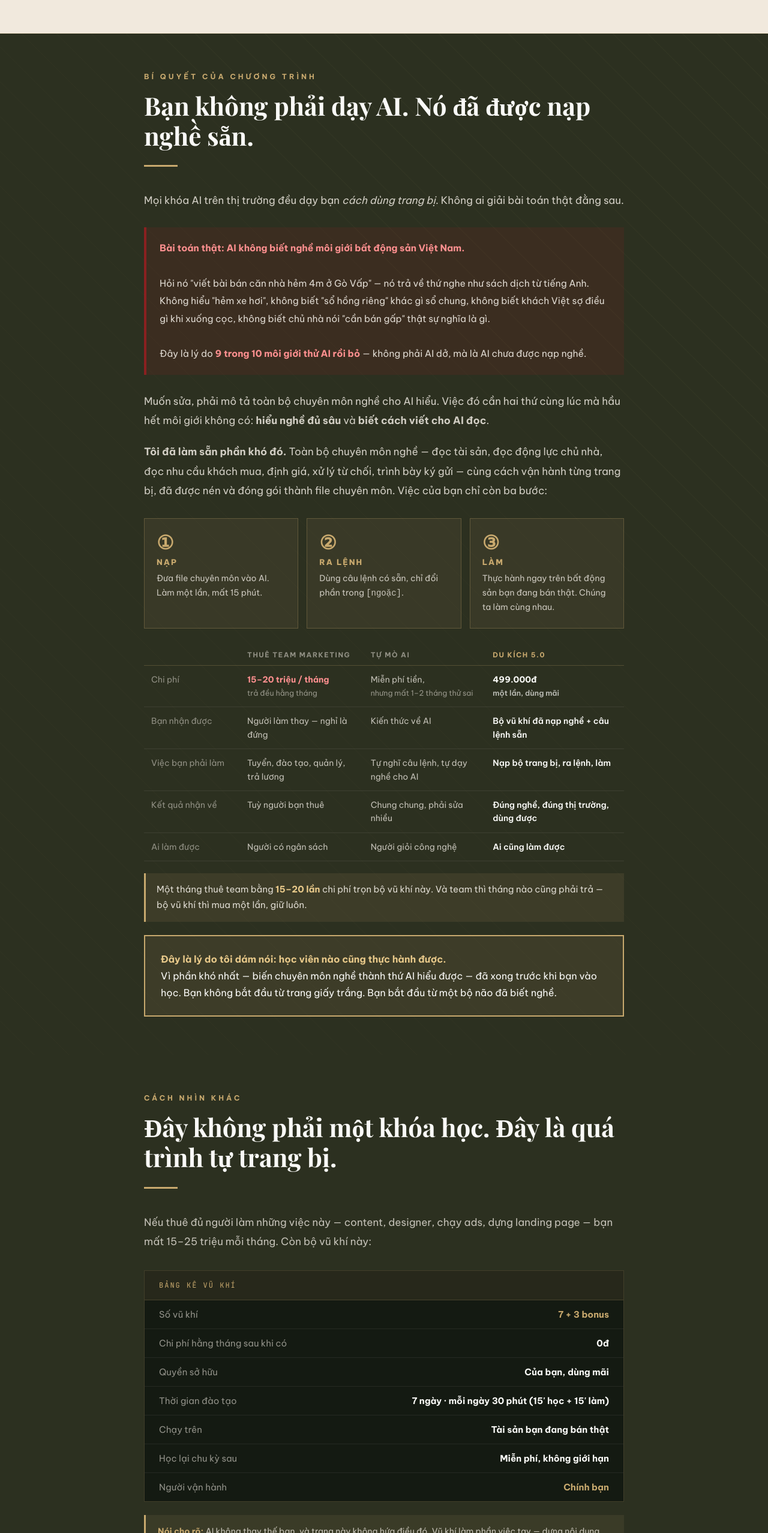
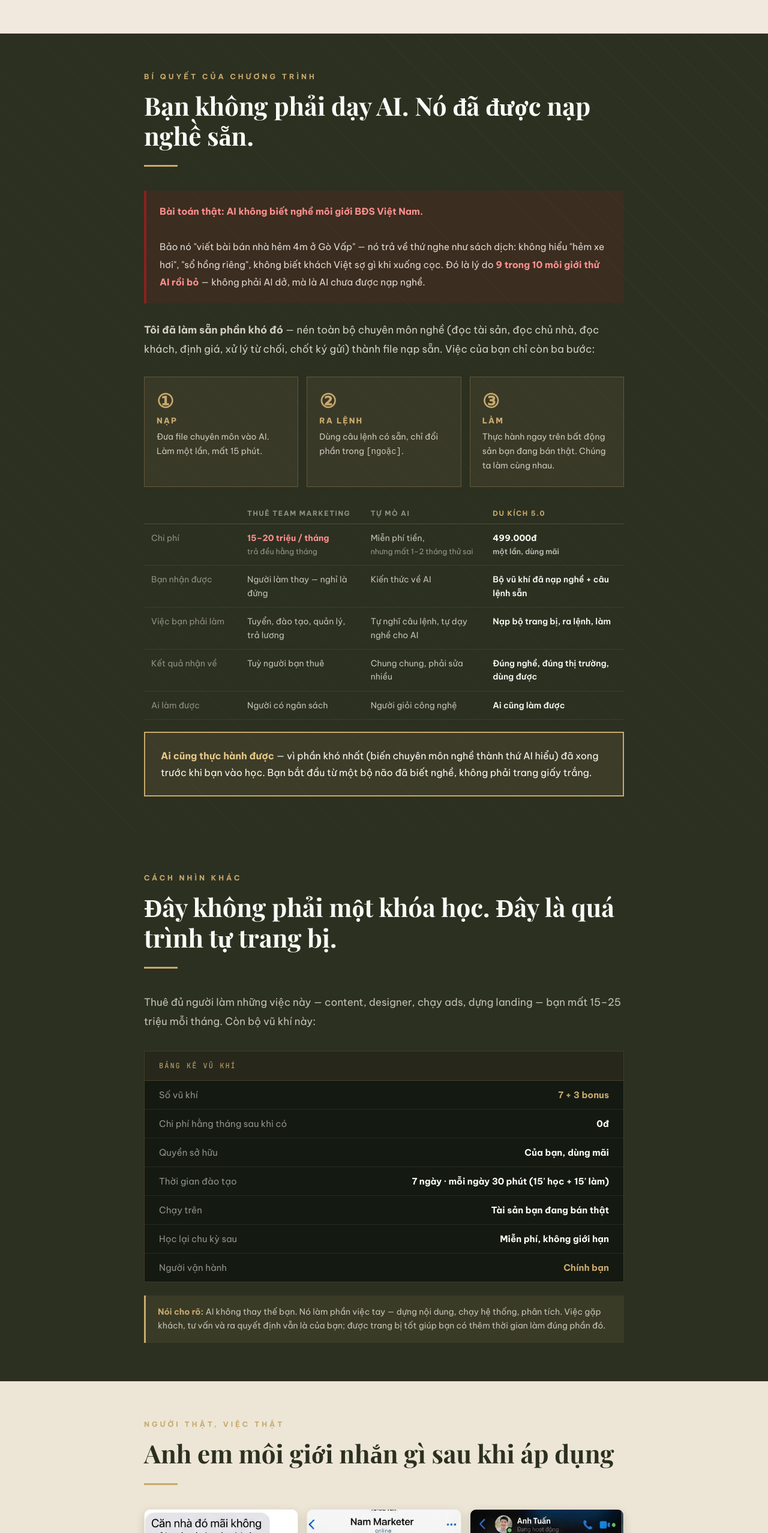
Before and after one commit to batdongsandukich-code/bds-moi-gioi-7vukhi, a plain HTML site: page index.html in a window 1280 px wide. Shown: the part 7622-10178 px from the top of the page at 60% size. Drawn offline with nearby package versions, Linux system fonts and the light colour scheme; no server answers; a web font is replaced by a local one.

Commit message:
Add files via upload

```diff
--- a/index.html
+++ b/index.html
@@ -683,17 +683,12 @@
     <h2 class="reveal">Bạn không phải dạy AI. Nó đã được nạp nghề sẵn.</h2>
     <div class="divider reveal"></div>
 
-    <p class="reveal">Mọi khóa AI trên thị trường đều dạy bạn <em>cách dùng trang bị</em>. Không ai giải bài toán thật đằng sau.</p>
-
     <div class="brain-problem reveal">
-      <p><strong>Bài toán thật: AI không biết nghề môi giới bất động sản Việt Nam.</strong><br><br>
-      Hỏi nó "viết bài bán căn nhà hẻm 4m ở Gò Vấp" — nó trả về thứ nghe như sách dịch từ tiếng Anh. Không hiểu "hẻm xe hơi", không biết "sổ hồng riêng" khác gì sổ chung, không biết khách Việt sợ điều gì khi xuống cọc, không biết chủ nhà nói "cần bán gấp" thật sự nghĩa là gì.<br><br>
-      Đây là lý do <strong>9 trong 10 môi giới thử AI rồi bỏ</strong> — không phải AI dở, mà là AI chưa được nạp nghề.</p>
+      <p><strong>Bài toán thật: AI không biết nghề môi giới BĐS Việt Nam.</strong><br><br>
+      Bảo nó "viết bài bán nhà hẻm 4m ở Gò Vấp" — nó trả về thứ nghe như sách dịch: không hiểu "hẻm xe hơi", "sổ hồng riêng", không biết khách Việt sợ gì khi xuống cọc. Đó là lý do <strong>9 trong 10 môi giới thử AI rồi bỏ</strong> — không phải AI dở, mà là AI chưa được nạp nghề.</p>
     </div>
 
-    <p class="reveal">Muốn sửa, phải mô tả toàn bộ chuyên môn nghề cho AI hiểu. Việc đó cần hai thứ cùng lúc mà hầu hết môi giới không có: <strong>hiểu nghề đủ sâu</strong> và <strong>biết cách viết cho AI đọc</strong>.</p>
-
-    <p class="reveal"><strong>Tôi đã làm sẵn phần khó đó.</strong> Toàn bộ chuyên môn nghề — đọc tài sản, đọc động lực chủ nhà, đọc nhu cầu khách mua, định giá, xử lý từ chối, trình bày ký gửi — cùng cách vận hành từng trang bị, đã được nén và đóng gói thành file chuyên môn. Việc của bạn chỉ còn ba bước:</p>
+    <p class="reveal"><strong>Tôi đã làm sẵn phần khó đó</strong> — nén toàn bộ chuyên môn nghề (đọc tài sản, đọc chủ nhà, đọc khách, định giá, xử lý từ chối, chốt ký gửi) thành file nạp sẵn. Việc của bạn chỉ còn ba bước:</p>
 
     <div class="brain-steps reveal">
       <div class="brain-step">
@@ -752,11 +747,8 @@
       </tr>
     </table>
 
-    <p class="brain-math reveal">Một tháng thuê team bằng <strong>15–20 lần</strong> chi phí trọn bộ vũ khí này. Và team thì tháng nào cũng phải trả — bộ vũ khí thì mua một lần, giữ luôn.</p>
-
     <div class="brain-close reveal">
-      <p><strong>Đây là lý do tôi dám nói: học viên nào cũng thực hành được.</strong><br>
-      Vì phần khó nhất — biến chuyên môn nghề thành thứ AI hiểu được — đã xong trước khi bạn vào học. Bạn không bắt đầu từ trang giấy trắng. Bạn bắt đầu từ một bộ não đã biết nghề.</p>
+      <p><strong>Ai cũng thực hành được</strong> — vì phần khó nhất (biến chuyên môn nghề thành thứ AI hiểu) đã xong trước khi bạn vào học. Bạn bắt đầu từ một bộ não đã biết nghề, không phải trang giấy trắng.</p>
     </div>
   </div>
 </section>
@@ -768,7 +760,7 @@
     <span class="section-label reveal">Cách nhìn khác</span>
     <h2 class="reveal">Đây không phải một khóa học. Đây là quá trình tự trang bị.</h2>
     <div class="divider reveal"></div>
-    <p class="hire-lead reveal">Nếu thuê đủ người làm những việc này — content, designer, chạy ads, dựng landing page — bạn mất 15–25 triệu mỗi tháng. Còn bộ vũ khí này:</p>
+    <p class="hire-lead reveal">Thuê đủ người làm những việc này — content, designer, chạy ads, dựng landing — bạn mất 15–25 triệu mỗi tháng. Còn bộ vũ khí này:</p>
 
     <div class="hire-card reveal">
       <div class="hire-head">Bảng kê vũ khí</div>
@@ -782,7 +774,23 @@
     </div>
 
     <div class="hire-disclaimer reveal">
-      <p><strong style="color:var(--gold);">Nói cho rõ:</strong> AI không thay thế bạn, và trang này không hứa điều đó. Vũ khí làm phần việc tay — dựng nội dung, chạy hệ thống, phân tích dữ liệu. Còn việc gặp khách, hiểu người, tư vấn và ra quyết định vẫn là việc của bạn. Được trang bị tốt giúp bạn có thêm thời gian để làm đúng phần đó.</p>
+      <p><strong style="color:var(--gold);">Nói cho rõ:</strong> AI không thay thế bạn. Nó làm phần việc tay — dựng nội dung, chạy hệ thống, phân tích. Việc gặp khách, tư vấn và ra quyết định vẫn là của bạn; được trang bị tốt giúp bạn có thêm thời gian làm đúng phần đó.</p>
+    </div>
+  </div>
+</section>
+
+
+<!-- ══ 6B. ẢNH TIN NHẮN HỌC VIÊN (sau Bộ Não Nghề) ══ -->
+<section style="background:var(--cream-dark);">
+  <div class="container">
+    <span class="section-label reveal">Người thật, việc thật</span>
+    <h2 class="reveal">Anh em môi giới nhắn gì sau khi áp dụng</h2>
+    <div class="divider reveal"></div>
+    <div class="reveal" style="display:grid;grid-template-columns:repeat(auto-fit,minmax(205px,1fr));gap:14px;max-width:900px;margin:0 auto;align-items:start;">
+      <img src="images/proof/tin-nhan-poster.png" alt="Tin nhắn: hình ảnh chưa đủ thu hút nên căn nhà mãi không trôi — sau khi đổi cách trình bày, khách chú ý hơn" loading="lazy" style="width:100%;border-radius:10px;display:block;box-shadow:0 5px 16px rgba(0,0,0,.14);border:1px solid var(--cream-dark);">
+      <img src="images/proof/tin-nhan-content.png" alt="Tin nhắn: AI không giúp tiêu nhiều tiền quảng cáo hơn — mà giúp giảm những bài đăng không ai muốn đọc" loading="lazy" style="width:100%;border-radius:10px;display:block;box-shadow:0 5px 16px rgba(0,0,0,.14);border:1px solid var(--cream-dark);">
+      <img src="images/proof/tin-nhan-ads.png" alt="Tin nhắn: quảng cáo Facebook quan trọng nhất là đúng người, đúng thời điểm, đúng thông điệp" loading="lazy" style="width:100%;border-radius:10px;display:block;box-shadow:0 5px 16px rgba(0,0,0,.14);border:1px solid var(--cream-dark);">
+      <img src="images/proof/tin-nhan-quyhoach.png" alt="Tin nhắn: biết cách tự kiểm chứng thông tin quy hoạch trước khi tư vấn khách" loading="lazy" style="width:100%;border-radius:10px;display:block;box-shadow:0 5px 16px rgba(0,0,0,.14);border:1px solid var(--cream-dark);">
     </div>
   </div>
 </section>
@@ -1157,13 +1165,6 @@
 
     </div>
 
-    <p class="reveal" style="text-align:center;font-weight:700;color:var(--olive-dark);margin:36px auto 16px;font-size:15.5px;">💬 Anh em môi giới nhắn gì sau khi áp dụng</p>
-    <div class="reveal" style="display:grid;grid-template-columns:repeat(auto-fit,minmax(205px,1fr));gap:14px;max-width:900px;margin:0 auto;align-items:start;">
-      <img src="images/proof/tin-nhan-poster.png" alt="Tin nhắn: hình ảnh chưa đủ thu hút nên căn nhà mãi không trôi — sau khi đổi cách trình bày, khách chú ý hơn" loading="lazy" style="width:100%;border-radius:10px;display:block;box-shadow:0 5px 16px rgba(0,0,0,.14);border:1px solid var(--cream-dark);">
-      <img src="images/proof/tin-nhan-content.png" alt="Tin nhắn: AI không giúp tiêu nhiều tiền quảng cáo hơn — mà giúp giảm những bài đăng không ai muốn đọc" loading="lazy" style="width:100%;border-radius:10px;display:block;box-shadow:0 5px 16px rgba(0,0,0,.14);border:1px solid var(--cream-dark);">
-      <img src="images/proof/tin-nhan-ads.png" alt="Tin nhắn: quảng cáo Facebook quan trọng nhất là đúng người, đúng thời điểm, đúng thông điệp" loading="lazy" style="width:100%;border-radius:10px;display:block;box-shadow:0 5px 16px rgba(0,0,0,.14);border:1px solid var(--cream-dark);">
-      <img src="images/proof/tin-nhan-quyhoach.png" alt="Tin nhắn: biết cách tự kiểm chứng thông tin quy hoạch trước khi tư vấn khách" loading="lazy" style="width:100%;border-radius:10px;display:block;box-shadow:0 5px 16px rgba(0,0,0,.14);border:1px solid var(--cream-dark);">
-    </div>
   </div>
 </section>
 
@@ -1389,9 +1390,9 @@
       el.querySelector('.fomo-body').innerHTML='<strong>'+m.n+'</strong> ('+m.l+') '+m.a+'<span class="fomo-time">🔥 '+mins+' phút trước</span>';
       el.classList.add('show');
       setTimeout(function(){el.classList.remove('show');},6000);
-      setTimeout(show, 18000 + Math.random()*8000);
+      setTimeout(show, 36000 + Math.random()*16000);
     }
-    setTimeout(show, 7000);
+    setTimeout(show, 14000);
   })();
 </script>
 </body>
```
